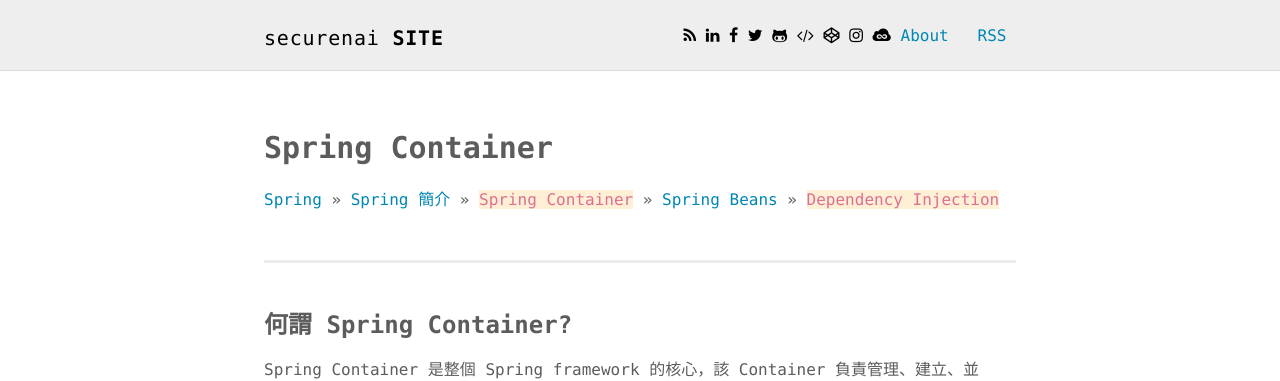
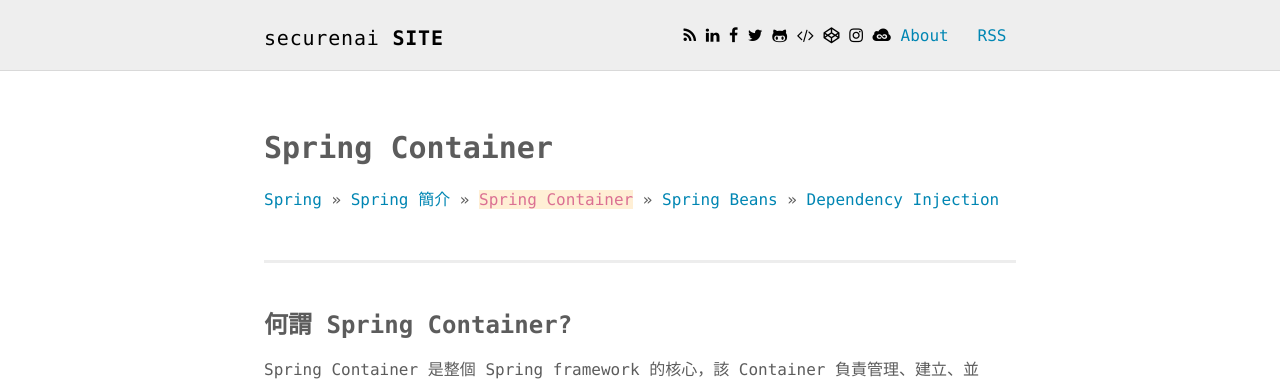
Before and after one commit to securenai/securenai.github.io, a Jekyll site: the page built from spring/spring_page2.md, in a window 1280 px wide. Shown: the top 381 px of the page. Built offline with Jekyll 4.4.1, drawn with Linux system fonts in a browser that asks for light colours; our own code applies the rules of GitHub Pages for plain Markdown files.

Commit message:
Update spring_page2.md

```diff
--- a/spring/spring_page2.md
+++ b/spring/spring_page2.md
@@ -14,7 +14,7 @@
 
 <a href="/spring/">Spring</a> >>
 <a href="/spring/spring_page1/">Spring 簡介</a> >>
-<a href="/spring/spring_page2/" style="color:palevioletred;background-color:papayawhip;">Spring Container</a> >> <a href="/spring/spring_page3/">Spring Beans</a> >> <a href="/spring/spring_page4/" style="color:palevioletred;background-color:papayawhip;">Dependency Injection</a>
+<a href="/spring/spring_page2/" style="color:palevioletred;background-color:papayawhip;">Spring Container</a> >> <a href="/spring/spring_page3/">Spring Beans</a> >> <a href="/spring/spring_page4/">Dependency Injection</a>
 <div class="divider"></div>
 ### 何謂 Spring Container?
 Spring Container 是整個 Spring framework 的核心，該 Container 負責管理、建立、並 mapping container 裡的物件，透過 Dependency injection 來管理這些物件並拿來應用，同時 Container 也需要讀取相關設定(不論是透過 XML 或是 Java code 或是 annotation)，告訴 container 要建立和初始化那些物件。
```
